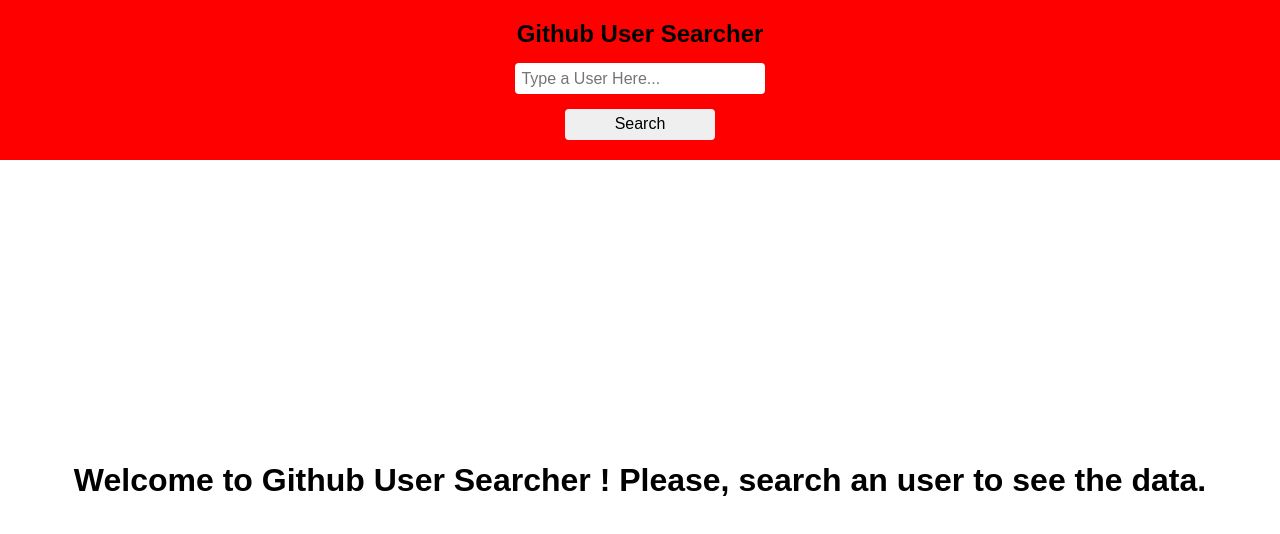
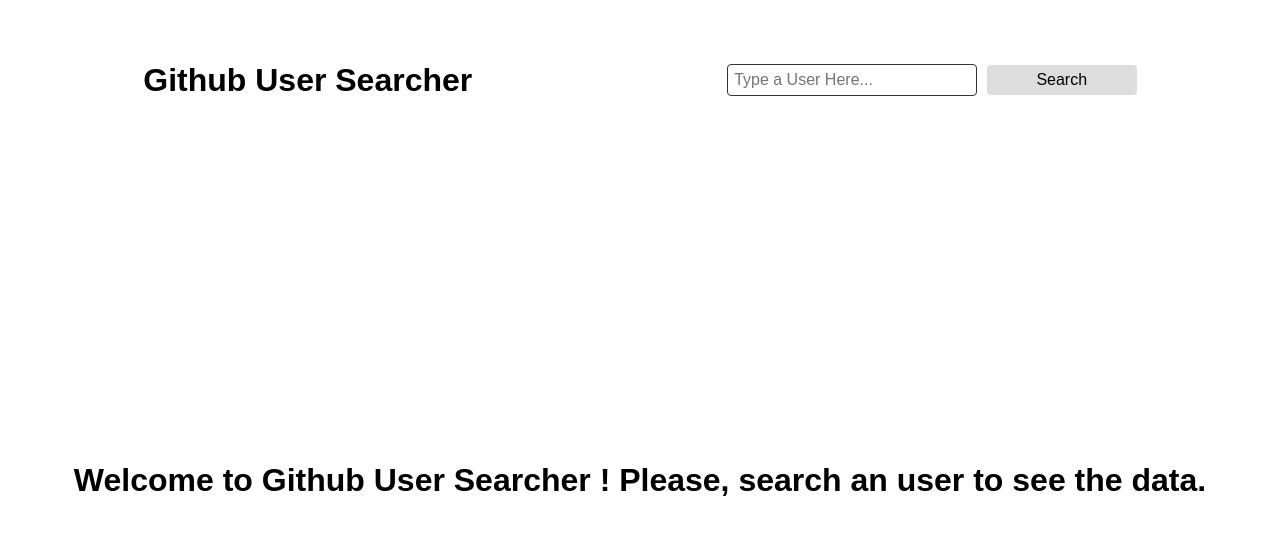
Before and after one commit to MarcelloFarias/github-profile-finder, a React (Create React App) app: page / in a window 1280 px wide. Shown: the top 534 px of the page. Built offline with nearby package versions, Linux system fonts and the light colour scheme.

Commit message:
Changing the Header

```diff
--- a/src/components/Header/index.js
+++ b/src/components/Header/index.js
@@ -5,9 +5,11 @@
     return (
         <>
             <header>
-                <h2>Github User Searcher</h2>
-                <input className="input-search" value={searchText} onChange={onChange} type='text' placeholder='Type a User Here...' />
-                <button className="btn-search" onClick={onClick}>Search</button>
+                <h1>Github User Searcher</h1>
+                <div className="input-field">
+                    <input className="input-search" value={searchText} onChange={onChange} type='text' placeholder='Type a User Here...' />
+                    <button className="btn-search" onClick={onClick}>Search</button>
+                </div>
             </header>
         </>
     );
--- a/src/components/Header/style.css
+++ b/src/components/Header/style.css
@@ -2,9 +2,9 @@
     height: 20vh;
     display: flex;
     align-items: center;
-    justify-content: center;
-    flex-direction: column;
-    background: red;
+    justify-content: space-around;
+    flex-direction: row;
+    padding: 1rem;
 }
 
 .input-search {
@@ -15,6 +15,7 @@
     outline: none;
     border-radius: 4px;
     font-size: 1rem;
+    border: solid 1px #333;
 }
 
 .btn-search {
@@ -24,4 +25,7 @@
     border-radius: 4px;
     cursor: pointer;
     font-size: 1rem;
+    transition: all 0.2s ease;
+    background: #ddd;
+    margin-left: 10px;
 }
```
